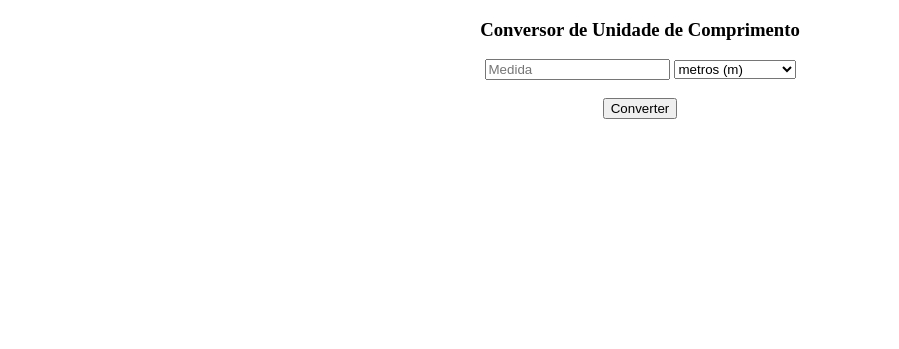
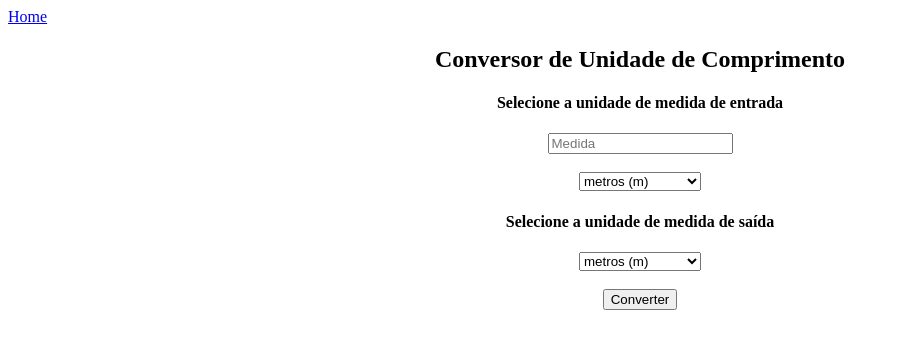
Before and after one commit to everttonbs/conversores, a Django app: page /comprimento in a window 1280 px wide. Shown: the top 349 px of the page, without its empty margins (0-899 px from the left). Run offline with Django 3.2, Linux system fonts and the light colour scheme.

Commit message:
Usuario pode selecionar a unidade de entrada e saida

```diff
--- a/number/templates/number/convert_num.html
+++ b/number/templates/number/convert_num.html
@@ -6,6 +6,8 @@
     </head>
 
     <body>
+        <a href=".">Home</a>
+
         <div align="center">
             <h3>Conversor de Números</h3>
             <form action="" method="get">
--- a/number/templates/si/length/convert_length.html
+++ b/number/templates/si/length/convert_length.html
@@ -6,12 +6,23 @@
     </head>
 
     <body>
+        <a href=".">Home</a>
+
         <div align='center'>
-            <h3>Conversor de Unidade de Comprimento</h3>
+            <h2>Conversor de Unidade de Comprimento</h2>
             <form action='' method="get">
+                <h4>Selecione a unidade de medida de entrada</h4>
                 <input type='text' id='member' name='number' placeholder="Medida">
+                <br><br>
+                <select name='in_si_length' id='in_si_length'>
+                    <option value=m>metros (m)</option>
+                    <option value=dm>decímetros (dm)</option>
+                    <option value=cm>centímetros (cm)</option>
+                    <option value=mm>milímetros (mm)</option>
+                </select>
 
-                <select name='si_length' id='si_length'>
+                <h4>Selecione a unidade de medida de saída</h4>
+                <select name='out_si_length' id='out_si_length'>
                     <option value=m>metros (m)</option>
                     <option value=dm>decímetros (dm)</option>
                     <option value=cm>centímetros (cm)</option>
@@ -30,5 +41,4 @@
 
         </div>
     </body>
-
 </html>
--- a/number/views/si.py
+++ b/number/views/si.py
@@ -11,12 +11,13 @@ def unit_lenght(request):
                 'cm' : 100,
                 'mm' : 1000,
             }
-            si = dic_length[request.GET['si_length']]
-            convert_length = number * si
+            in_si = dic_length[request.GET['in_si_length']]
+            out_si = dic_length[request.GET['out_si_length']]
+            convert_length = number / in_si * out_si
 
             context = {
                 'number' : number,
-                'si' : request.GET['si_length'],
+                'si' : request.GET['out_si_length'],
                 'convert_number' : convert_length
             }
 
```
